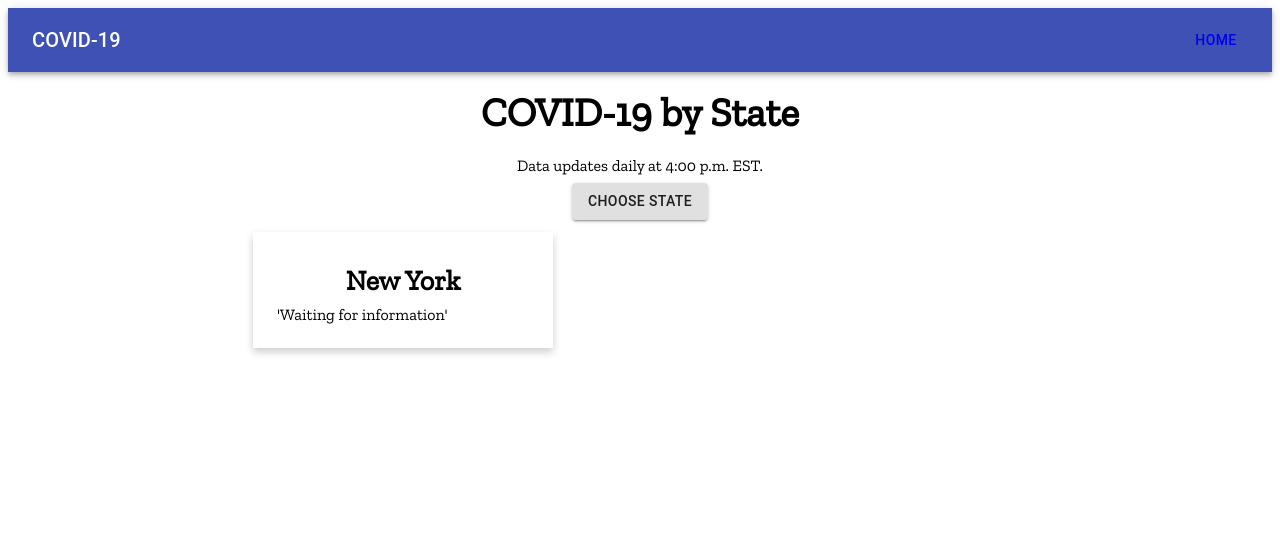
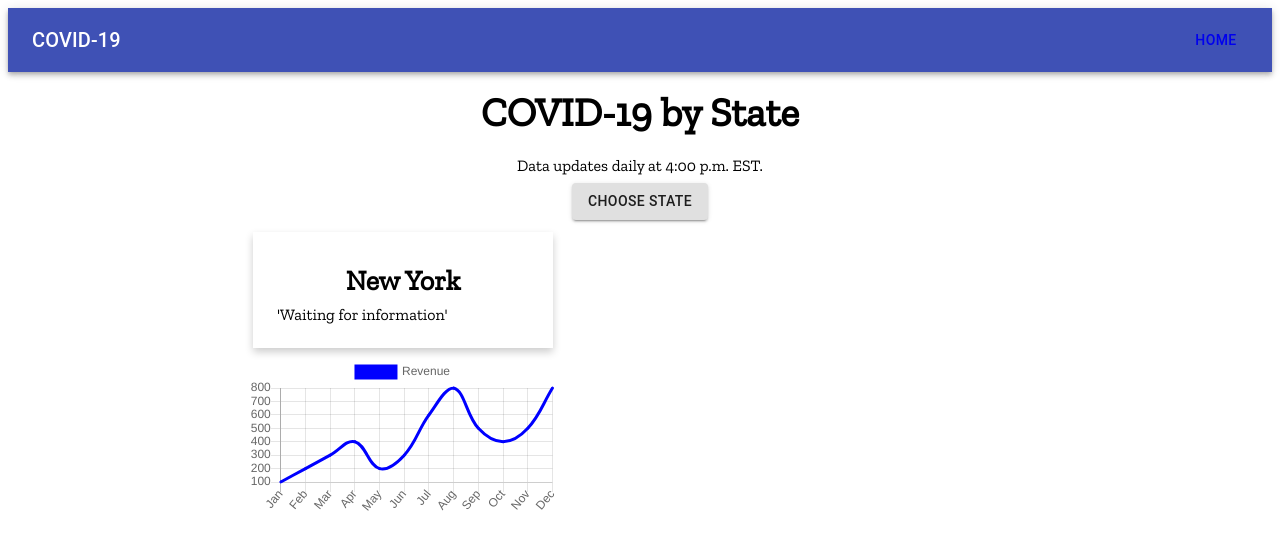
Before and after one commit to hchamorro/covid-19, a React (Create React App) app in the folder client/: page / in a window 1280 px wide. Shown: the top 548 px of the page. Built offline with nearby package versions, Linux system fonts and the light colour scheme; no server answers.

Commit message:
basic line chart

```diff
--- /dev/null
+++ b/client/src/components/LineChart.js
@@ -0,0 +1,42 @@
+import React from 'react';
+import { Line } from 'react-chartjs-2';
+
+//construct the data object using the appropriate properties and data set
+
+const ChartPage = () => {
+  const lineData = {
+    labels: [
+      'Jan',
+      'Feb',
+      'Mar',
+      'Apr',
+      'May',
+      'Jun',
+      'Jul',
+      'Aug',
+      'Sep',
+      'Oct',
+      'Nov',
+      'Dec',
+    ],
+    datasets: [
+      {
+        label: 'Revenue',
+        fill: false,
+        backgroundColor: 'blue',
+        borderColor: 'blue',
+        pointBorderColor: 'blue',
+        pointRadius: 1,
+        data: [100, 200, 300, 400, 200, 300, 600, 800, 500, 400, 500, 800],
+      },
+    ],
+  };
+
+  return (
+    <div>
+      <Line data={lineData} />
+    </div>
+  );
+};
+
+export default ChartPage;
--- a/client/src/components/StateResultsCard.js
+++ b/client/src/components/StateResultsCard.js
@@ -18,7 +18,7 @@ function StateResults(props) {
 
   return (
     <>
-      {stateData && USAData ? (
+      {stateData ? (
         <>
           <div>
             <div>
--- a/client/src/pages/Home/index.js
+++ b/client/src/pages/Home/index.js
@@ -8,6 +8,7 @@ import StateMenu from '../../components/StateMenu';
 import MapComp from '../../components/MapComp';
 import LongName from '../../components/LongName';
 import StateResultsCard from '../../components/StateResultsCard';
+import LineChart from '../../components/LineChart';
 import './style.css';
 
 function Home() {
@@ -17,8 +18,8 @@ function Home() {
   const [stateData, setStateData] = useContext(StateDataContext);
 
   useEffect(() => {
-    fetchAllStatesData();
-    fetchUSAData();
+    // fetchAllStatesData();
+    // fetchUSAData();
     fetchStateDataInit();
   }, []);
 
@@ -42,6 +43,7 @@ function Home() {
 
   return (
     <>
+      {console.log(stateData)}
       <div className="headerWrapper">
         <section className="headerOne">
           <strong>COVID-19 by State </strong>
@@ -61,7 +63,10 @@ function Home() {
             </div>
             <StateResultsCard />
           </section>
-          <section>{/* future chart */}</section>
+          <section>
+            {/* future chart */}
+            <LineChart />
+          </section>
         </div>
 
         <div className="map">
```
